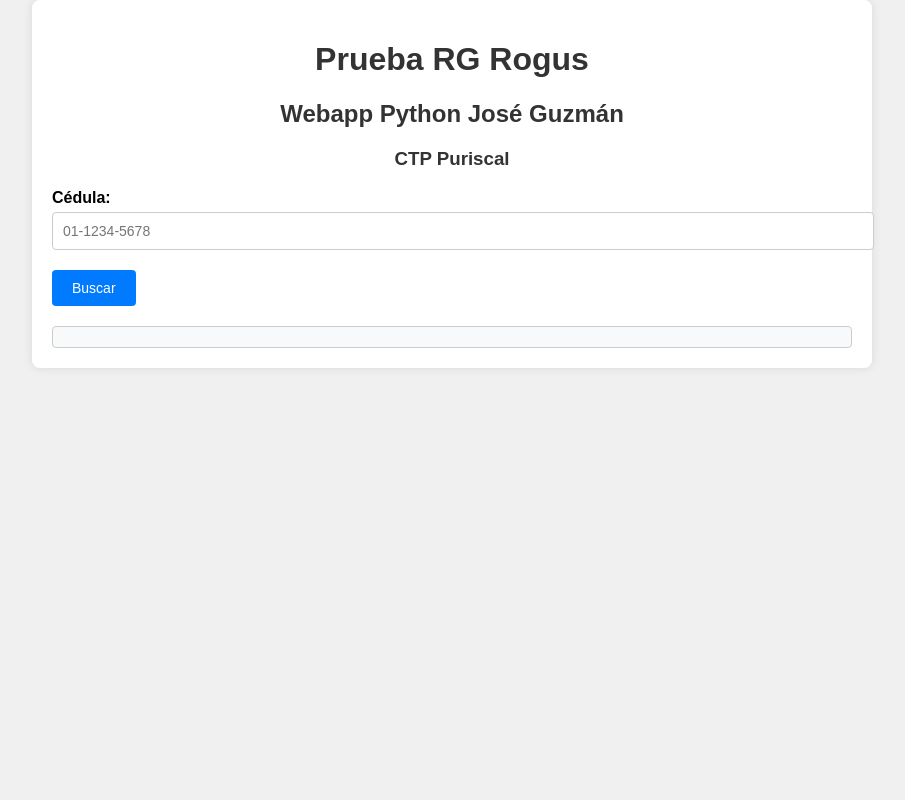
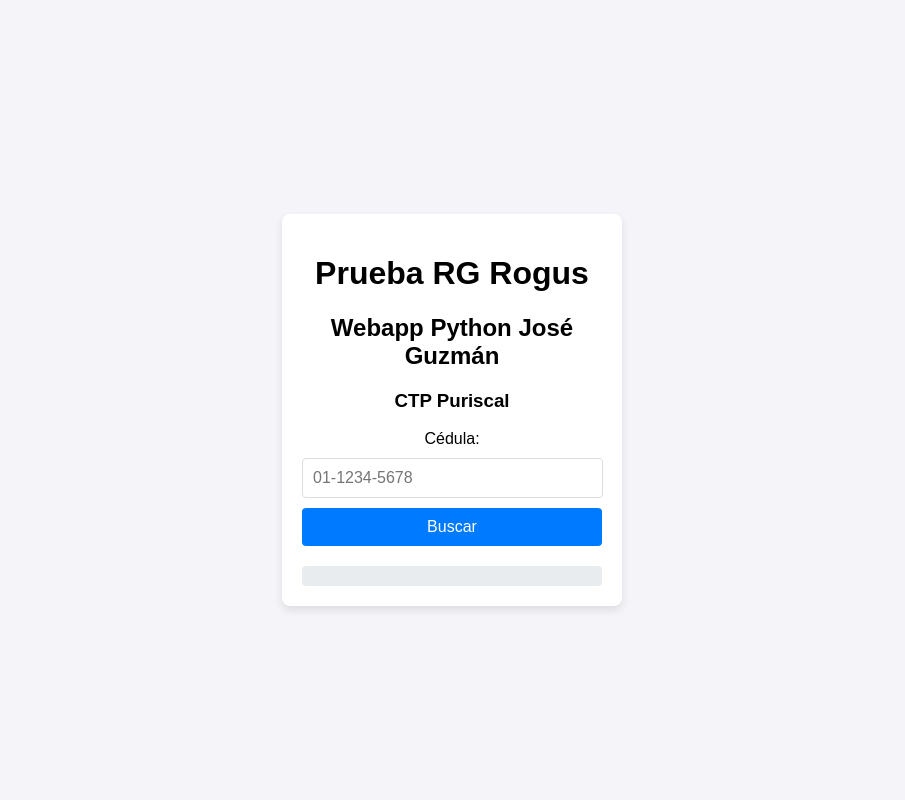
Before and after one commit to jose690/jose690.github.io, a Flask app: page / in a window 1280 px wide. Shown: the whole page, without its empty margins (188-1093 px from the left). Run offline with Flask 3, Linux system fonts and the light colour scheme.

Commit message:
Add files via upload

```diff
--- a/static/css/style.css
+++ b/static/css/style.css
@@ -1,76 +1,78 @@
-/* Estilos generales */
-
+/* Estilos generales para el cuerpo */
 body {
     font-family: Arial, sans-serif;
+    background-color: #f4f4f9;
     margin: 0;
     padding: 0;
-    background-color: #f0f0f0;
+    display: flex;
+    justify-content: center;
+    align-items: center;
+    height: 100vh;
+    flex-direction: column;
 }
 
+/* Estilo para el contenedor principal */
 .container {
-    max-width: 800px;
-    margin: 0 auto;
+    background-color: #ffffff;
+    border-radius: 8px;
+    box-shadow: 0 4px 8px rgba(0, 0, 0, 0.1);
     padding: 20px;
-    background-color: #fff;
-    border-radius: 8px;
-    box-shadow: 0 0 10px rgba(0,0,0,0.1);
+    width: 300px;
+    text-align: center;
+    margin-top: 20px;
 }
 
-h1, h2, h3 {
-    color: #333;
-    text-align: center;
+/* Estilo para los títulos */
+.title {
+    margin: 10px 0;
+    font-size: 24px;
+    font-weight: bold;
 }
 
-/* Formulario */
-
-.form-group {
-    margin-bottom: 20px;
+.subtitle {
+    margin: 5px 0;
+    font-size: 18px;
+    color: #555;
 }
 
-.form-group label {
-    display: block;
-    font-weight: bold;
-    margin-bottom: 5px;
+/* Estilo para el input de la cédula */
+input[type="text"] {
+    width: 93%;
+    padding: 10px;
+    margin: 10px 0;
+    border: 1px solid #ddd;
+    border-radius: 4px;
+    font-size: 16px;
 }
 
-.form-group input[type="text"],
-.form-group input[type="password"],
-.form-group textarea {
+/* Estilo para el botón de búsqueda */
+button {
     width: 100%;
     padding: 10px;
-    border: 1px solid #ccc;
+    background-color: #007BFF;
+    border: none;
     border-radius: 4px;
-    font-size: 14px;
+    color: white;
+    font-size: 16px;
+    cursor: pointer;
+    transition: background-color 0.3s ease;
 }
 
-.form-group button {
-    padding: 10px 20px;
-    background-color: #007bff;
-    color: #fff;
-    border: none;
-    border-radius: 4px;
-    cursor: pointer;
-    font-size: 14px;
-}
-
-.form-group button:hover {
+/* Cambio de color al pasar el mouse por el botón */
+button:hover {
     background-color: #0056b3;
 }
 
-/* Resultados */
-
-.resultados {
+/* Estilo para el div de resultados */
+#resultado {
     margin-top: 20px;
     padding: 10px;
-    background-color: #f8f9fa;
-    border: 1px solid #ccc;
+    background-color: #e9ecef;
     border-radius: 4px;
 }
 
-.resultados h2 {
-    margin-bottom: 10px;
+/* Estilo para los mensajes de error */
+.error {
+    color: red;
+    font-weight: bold;
 }
-
-.resultados p {
-    margin-bottom: 5px;
-}
```
